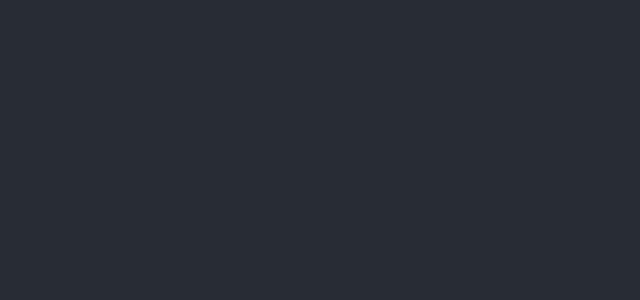
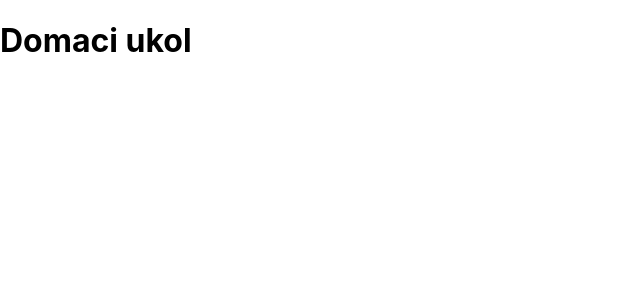
Before and after one commit to petrbui/CountryList, a React (Create React App) app: page / in a window 1280 px wide. Shown: the top 300 px of the page, without its empty margins (0-640 px from the left). Built offline with nearby package versions, Linux system fonts and the light colour scheme.

Commit message:
oprava a instalace @types/react

```diff
--- a/src/App.tsx
+++ b/src/App.tsx
@@ -1,19 +1,18 @@
 import React from "react";
 import ApolloClient from "apollo-boost";
+import { ApolloProvider } from "react-apollo";
 import "./App.css";
 
 const client = new ApolloClient({
-uri:"https://countries.trevorblades.com/"
+  uri: "https://countries.trevorblades.com/",
 });
 
-function App() {
-  return (
-    <div className='App'>
-      <header className='App-header'>
-
-      </header>
+const App = () => (
+  <ApolloProvider client={client}>
+    <div>
+      <h1>Domaci ukol</h1>
     </div>
-  );
-}
+  </ApolloProvider>
+);
 
 export default App;
```
